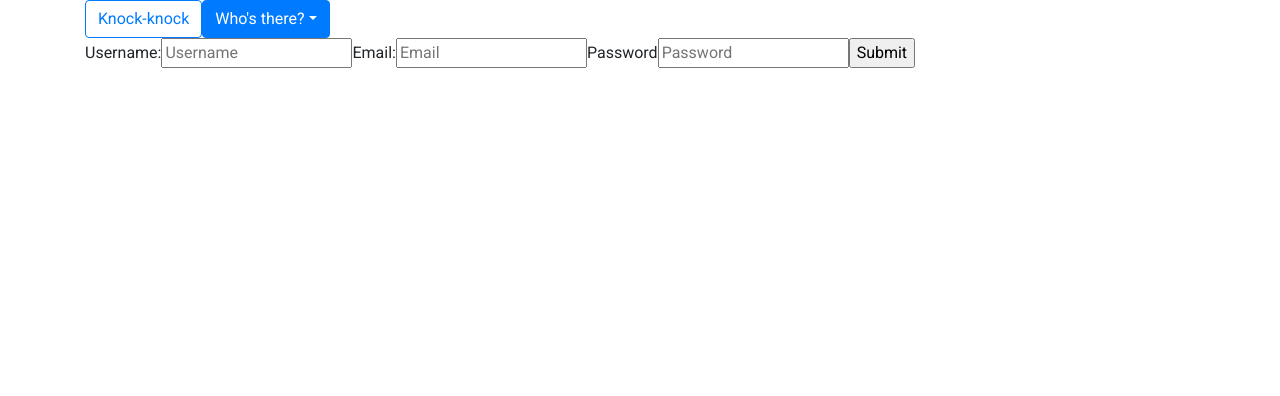
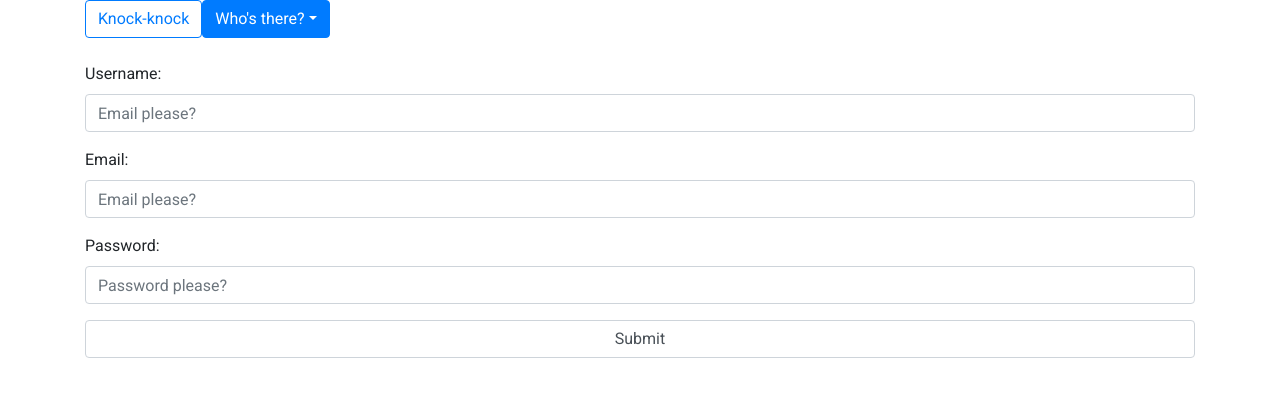
Before and after one commit to dad-jokes-webeu/Frontend, a React (Create React App) app: page /register in a window 1280 px wide. Shown: the top 396 px of the page. Built offline with nearby package versions, Linux system fonts and the light colour scheme.

Commit message:
💄🎨 Login and Register made pretty

```diff
--- a/src/App.js
+++ b/src/App.js
@@ -24,6 +24,7 @@ function App() {
 					}}
 				/>
 			</Row>
+			<br />
 			{/* <Route path="/" component={"Login"} /> */}
 			{/* <Route path="/" component={"Jokes"} /> */}
 			<Route
--- a/src/components/Login.jsx
+++ b/src/components/Login.jsx
@@ -3,19 +3,70 @@ import { useHistory } from "react-router-dom";
 import { withFormik, Form, Field, ErrorMessage } from "formik";
 import * as yup from "yup";
 import axiosWithAuth from "../helpers/axios";
+import { Alert, Input, FormGroup, Label, FormFeedback } from "reactstrap";
 
 function UserForm(props) {
 	return (
 		<Form>
-			<label>
-				Email:
-				<Field type="text" name="email" placeholder="Email" />
-			</label>
-			<label>
-				Password
-				<Field type="password" name="password" placeholder="Password" />
-			</label>
-			<input type="submit" />
+			<FormGroup>
+				<Label>Email:</Label>
+				<Field
+					name="email"
+					render={({ field, form: { touched, errors } }) => (
+						<>
+							<Input
+								{...field}
+								type="email"
+								invalid={
+									!!(
+										touched[field.name] &&
+										errors[field.name]
+									)
+								}
+								placeholder="Email please?"
+							/>
+							{touched[field.name] && errors[field.name] && (
+								<FormFeedback color="danger">
+									{errors[field.name]}
+								</FormFeedback>
+							)}
+						</>
+					)}
+				/>
+			</FormGroup>
+			<FormGroup>
+				<Label>Password:</Label>
+				<Field
+					name="password"
+					render={({ field, form: { touched, errors } }) => (
+						<>
+							<Input
+								{...field}
+								type="password"
+								invalid={
+									!!(
+										touched[field.name] &&
+										errors[field.name]
+									)
+								}
+								placeholder="Password please?"
+							/>
+							{touched[field.name] && errors[field.name] && (
+								<FormFeedback color="danger">
+									{errors[field.name]}
+								</FormFeedback>
+							)}
+						</>
+					)}
+				/>
+			</FormGroup>
+			<Input type="submit" />
+			<br />
+			{props.status && props.status.error && (
+				<Alert color="danger">
+					There was an error, please try again
+				</Alert>
+			)}
 		</Form>
 	);
 }
@@ -29,11 +80,17 @@ const LoginForm = withFormik({
 	},
 
 	validationSchema: yup.object().shape({
-		email: yup.string().required("password needed"),
-		password: yup.string().required("Please enter a password")
+		email: yup
+			.string()
+			.email("Please enter a valid email")
+			.required("Email is required"),
+		password: yup
+			.string()
+			.min(3, "Minimum 3 characters")
+			.required("Password is required")
 	}),
 
-	handleSubmit(values, { props }) {
+	handleSubmit(values, { props, setStatus }) {
 		axiosWithAuth()
 			.post("auth/login", {
 				email: values.email,
@@ -46,6 +103,9 @@ const LoginForm = withFormik({
 				console.log(response);
 			})
 			.catch(error => {
+				console.log(props);
+
+				setStatus({ error: true });
 				console.log(error);
 			});
 	}
--- a/src/components/Register.jsx
+++ b/src/components/Register.jsx
@@ -2,30 +2,97 @@ import React, { useState } from "react";
 import { withFormik, Form, Field, ErrorMessage } from "formik";
 import * as yup from "yup";
 import axiosWithAuth from "../helpers/axios";
+import { Alert, Input, FormGroup, Label, FormFeedback } from "reactstrap";
 
 function UserForm(props) {
 	return (
-		<div>
-			<Form>
-				<label>
-					Username:
-					<Field type="text" name="username" placeholder="Username" />
-				</label>
-				<label>
-					Email:
-					<Field type="text" name="email" placeholder="Email" />
-				</label>
-				<label>
-					Password
-					<Field
-						type="password"
-						name="password"
-						placeholder="Password"
-					/>
-				</label>
-				<input type="submit" />
-			</Form>
-		</div>
+		<Form>
+			<FormGroup>
+				<Label>Username:</Label>
+				<Field
+					name="username"
+					render={({ field, form: { touched, errors } }) => (
+						<>
+							<Input
+								{...field}
+								type="text"
+								invalid={
+									!!(
+										touched[field.name] &&
+										errors[field.name]
+									)
+								}
+								placeholder="Email please?"
+							/>
+							{touched[field.name] && errors[field.name] && (
+								<FormFeedback color="danger">
+									{errors[field.name]}
+								</FormFeedback>
+							)}
+						</>
+					)}
+				/>
+			</FormGroup>
+			<FormGroup>
+				<Label>Email:</Label>
+				<Field
+					name="email"
+					render={({ field, form: { touched, errors } }) => (
+						<>
+							<Input
+								{...field}
+								type="email"
+								invalid={
+									!!(
+										touched[field.name] &&
+										errors[field.name]
+									)
+								}
+								placeholder="Email please?"
+							/>
+							{touched[field.name] && errors[field.name] && (
+								<FormFeedback color="danger">
+									{errors[field.name]}
+								</FormFeedback>
+							)}
+						</>
+					)}
+				/>
+			</FormGroup>
+			<FormGroup>
+				<Label>Password:</Label>
+				<Field
+					name="password"
+					render={({ field, form: { touched, errors } }) => (
+						<>
+							<Input
+								{...field}
+								type="password"
+								invalid={
+									!!(
+										touched[field.name] &&
+										errors[field.name]
+									)
+								}
+								placeholder="Password please?"
+							/>
+							{touched[field.name] && errors[field.name] && (
+								<FormFeedback color="danger">
+									{errors[field.name]}
+								</FormFeedback>
+							)}
+						</>
+					)}
+				/>
+			</FormGroup>
+			<Input type="submit" />
+			<br />
+			{props.status && props.status.error && (
+				<Alert color="danger">
+					There was an error, please try again
+				</Alert>
+			)}
+		</Form>
 	);
 }
 
@@ -39,13 +106,21 @@ const RegisterForm = withFormik({
 	},
 
 	validationSchema: yup.object().shape({
-		username: yup.string().required("username required"),
-		email: yup.string().required("password needed"),
-		password: yup.string().required("Please enter a password")
+		username: yup
+			.string()
+			.min(3, "Minimum 3 characters")
+			.required("Username is required"),
+		email: yup
+			.string()
+			.email("Please enter a valid email")
+			.required("Email is required"),
+		password: yup
+			.string()
+			.min(3, "Minimum 3 characters")
+			.required("Password is required")
 	}),
 
-	handleSubmit(values) {
-		console.log(values);
+	handleSubmit(values, { props, setStatus }) {
 		axiosWithAuth()
 			.post("auth/register", {
 				username: values.username,
@@ -53,9 +128,12 @@ const RegisterForm = withFormik({
 				password: values.password
 			})
 			.then(response => {
+				props.history.push("/login");
 				console.log(response);
 			})
 			.catch(error => {
+				console.log(props);
+				setStatus({ error: true });
 				console.log(error);
 			});
 	}
```
